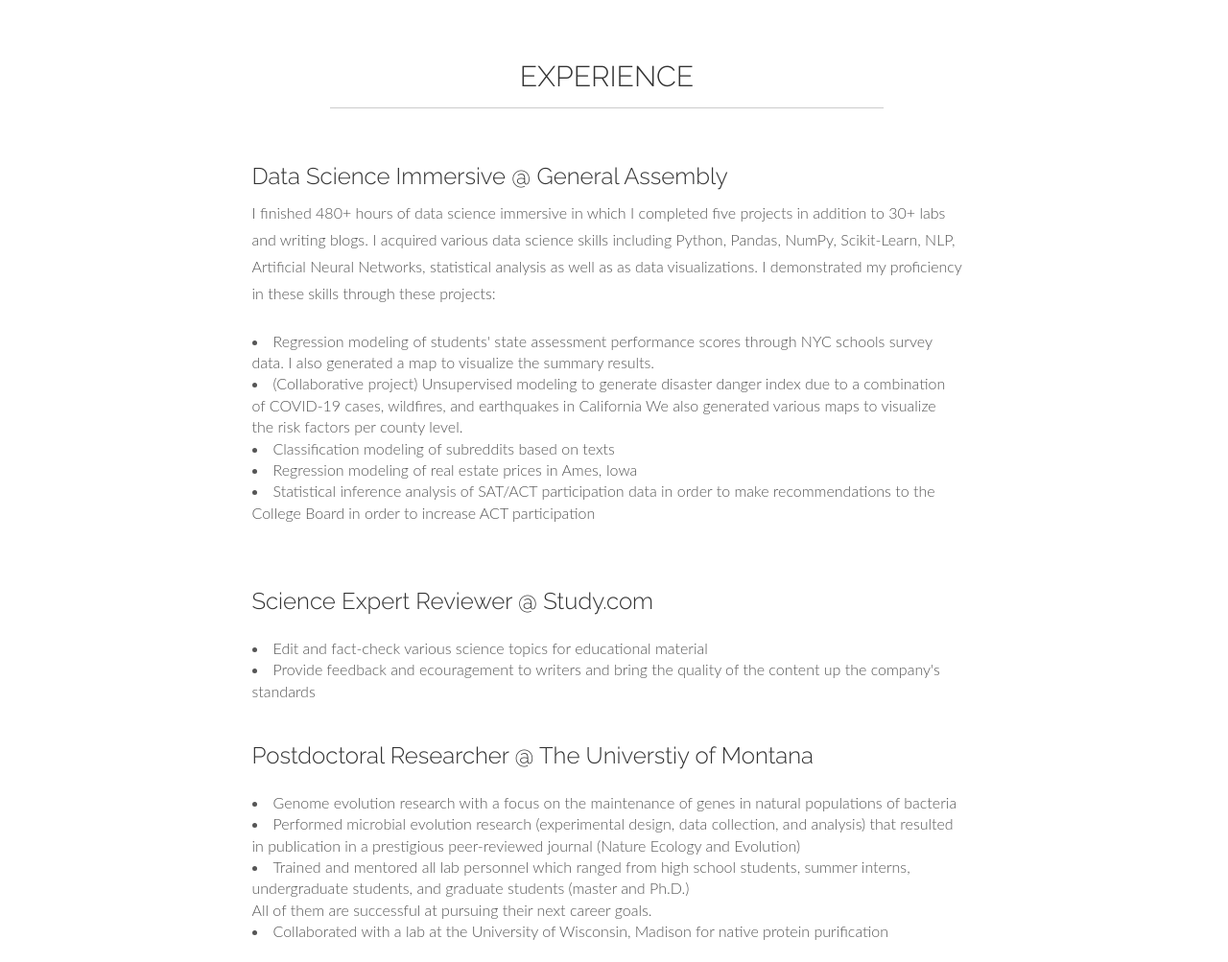
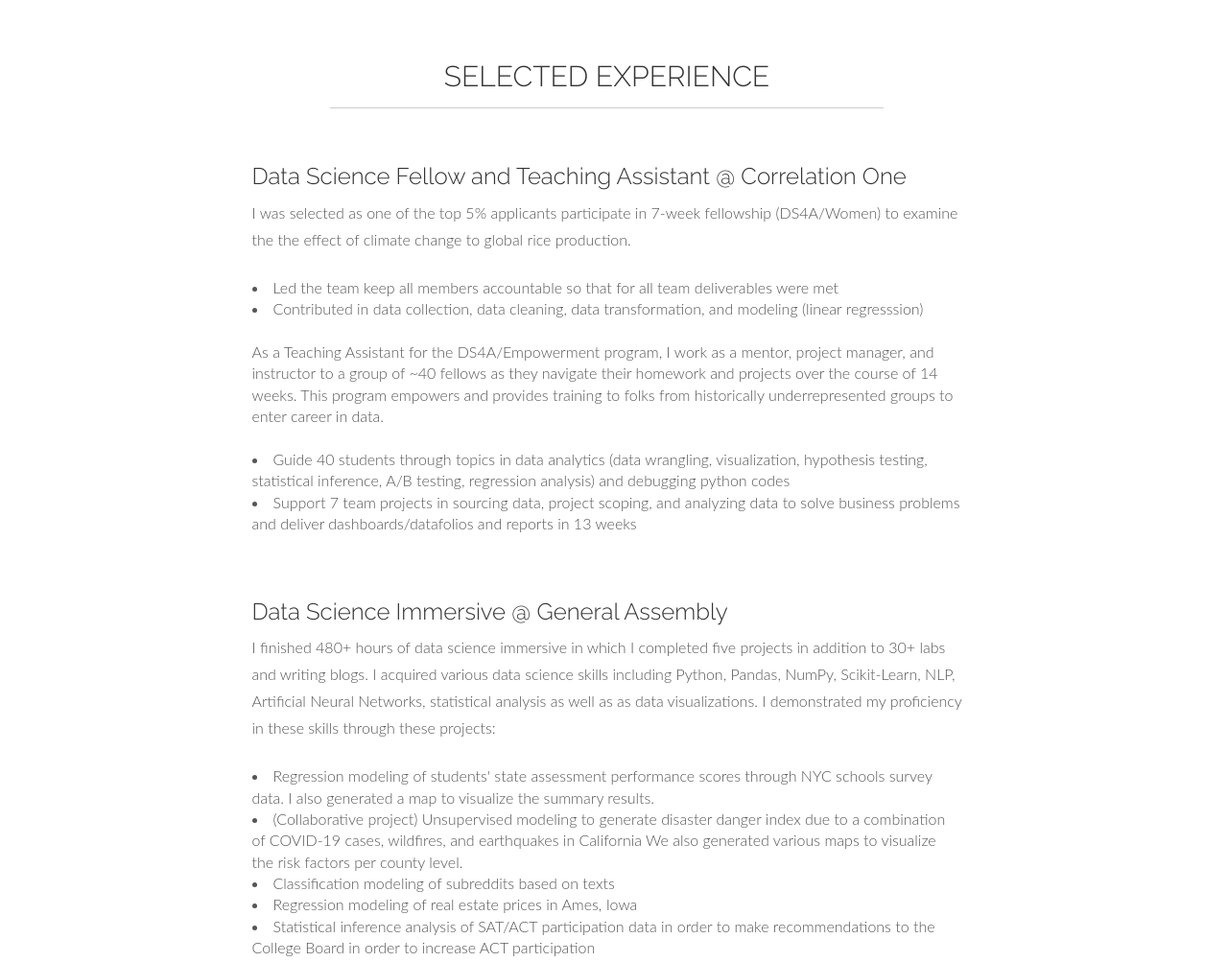
Before and after one commit to ebsano/ebsano.github.io, a plain HTML site: page index.html in a window 1280 px wide. Shown: the part 1464-2467 px from the top of the page at 96% size. Drawn offline with Linux system fonts and the light colour scheme; a script that the page names is missing.

Commit message:
updating experience section

```diff
--- a/index.html
+++ b/index.html
@@ -135,10 +135,38 @@
     <br>
     <br>
     <div class="row">
-      <h2 class="centered">EXPERIENCE</h2>
+      <h2 class="centered">SELECTED EXPERIENCE</h2>
       <hr>
       <br>
       <div class="col-lg-offset-2 col-lg-8">
+        <h3>
+          Data Science Fellow and Teaching Assistant @ Correlation One
+        </h3>
+        <p>
+          I was selected as one of the top 5% applicants participate in 7-week fellowship (DS4A/Women) to examine the the effect of climate change to global rice production.
+          <li>
+            Led the team keep all members accountable so that for all team deliverables were met
+          </li>
+          <li>
+            Contributed in data collection, data cleaning, data transformation, and modeling (linear regresssion)
+          </li>
+          <br>
+          As a Teaching Assistant for the DS4A/Empowerment program, I work as a mentor, project manager, and instructor to a group of
+          ~40 fellows as they navigate their homework and projects over the course of 14 weeks. This program empowers and provides training to folks from
+          historically underrepresented groups to enter career in data.
+          <br>
+          <br>
+          <li>
+            Guide 40 students through topics in data analytics (data wrangling, visualization, hypothesis testing, statistical
+            inference, A/B testing, regression analysis) and debugging python codes
+          </li>
+          <li>
+            Support 7 team projects in sourcing data, project scoping, and analyzing data to solve business problems
+            and deliver dashboards/datafolios and reports in 13 weeks
+          </li>
+        </p>
+        <br>
+        <h3>
         <h3>
           Data Science Immersive @ General Assembly
         </h3>
```
